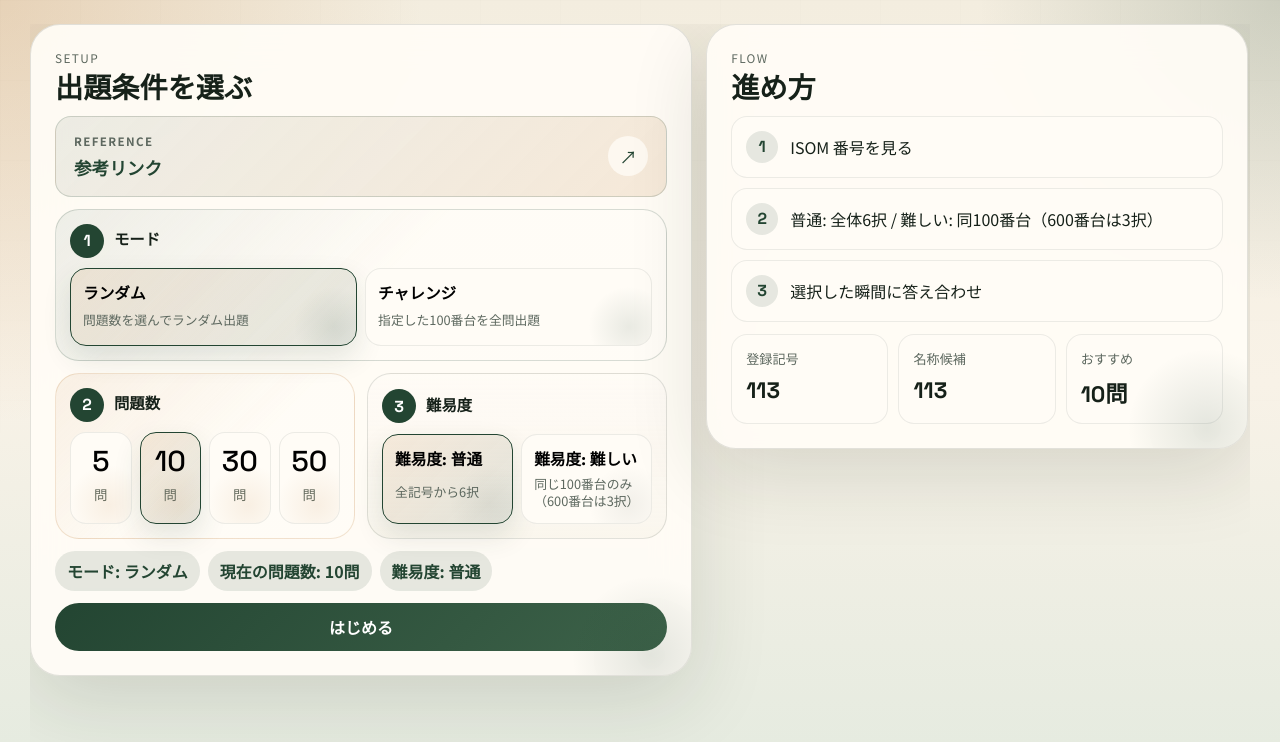
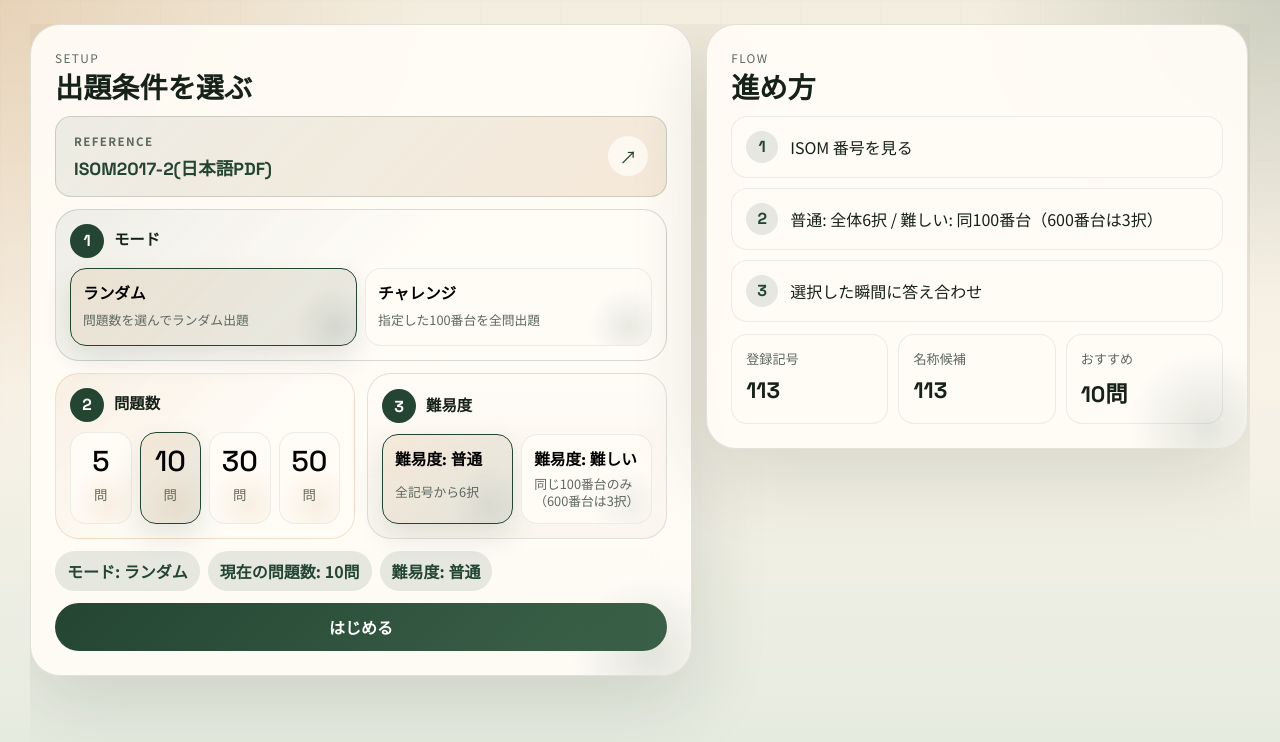
Before and after one commit to nanigasi-san/isom_flash_card, a React (Vite) app: page / in a window 1280 px wide. Shown: the top 742 px of the page. Built offline with nearby package versions, Linux system fonts and the light colour scheme.

Commit message:
Update home screen ISOM link label

```diff
--- a/src/components/screens/SetupScreen.jsx
+++ b/src/components/screens/SetupScreen.jsx
@@ -38,7 +38,7 @@ export function SetupScreen({
           rel="noreferrer"
         >
           <span className="reference-link-kicker">Reference</span>
-          <span className="reference-link-title">参考リンク</span>
+          <span className="reference-link-title">ISOM2017-2(日本語PDF)</span>
           <span className="reference-link-arrow" aria-hidden="true">↗</span>
         </a>
         {sessionError ? <p className="error-copy">{sessionError}</p> : null}
```
Also changed, not shown: 1 other file (tests, documents, lock files or other folders).
